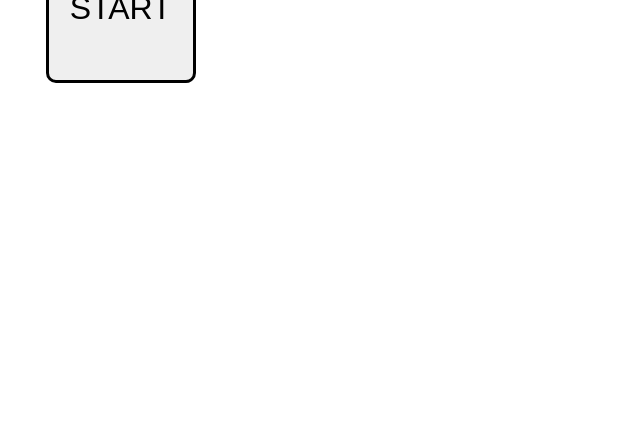
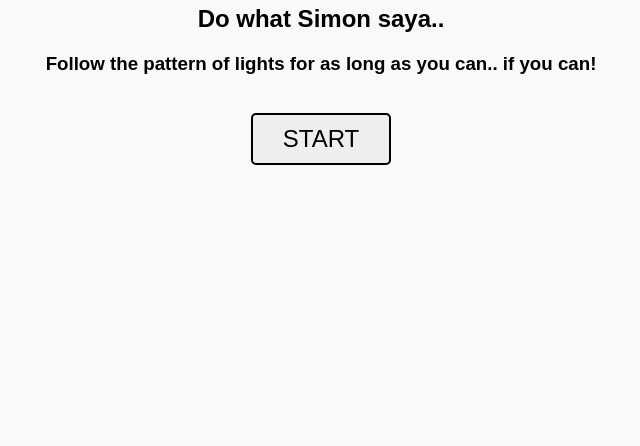
Before and after one commit to alqaassass/Simon-Game-, a plain HTML site: page start.html in a window 1280 px wide. Shown: the part 354-800 px from the top of the page, without its empty margins (319-959 px from the left). Drawn offline with Linux system fonts and the light colour scheme.

Commit message:
fixed the position

```diff
--- a/start.css
+++ b/start.css
@@ -1,23 +1,35 @@
 body {
-  font-family:Arial, Helvetica, sans-serif;
+  display: flex;
+  flex-direction: column;
+  justify-content: center;
+  align-items: center;
+  height: 100vh;
+  margin: 0;
+  font-family: sans-serif;
+  background: #f9f9f9;
   text-align: center;
-  margin-top: 50px;
 }
 
-#startButton {
-  width: 150px;
-  height: 150px;
+h1 {
   font-size: 2rem;
-  display: flex;
-  align-items: center;
-  justify-content: center;
-  border: 3px solid black;
-  border-radius: 10px;
+  margin-bottom: 10px;
 }
 
-.start {
-  display: grid;
-  grid-template-columns:auto;
-  grid-gap: 10px;
-  justify-content: center;
+p {
+  font-size: 1rem;
+  margin: 5px 0;
 }
+
+button {
+  font-size: 1.5rem;
+  padding: 10px 30px;
+  cursor: pointer;
+  background: #eee;
+  border: 2px solid black;
+  border-radius: 5px;
+  margin-top: 20px;
+}
+
+button:hover {
+  background: #ddd;
+}
```
